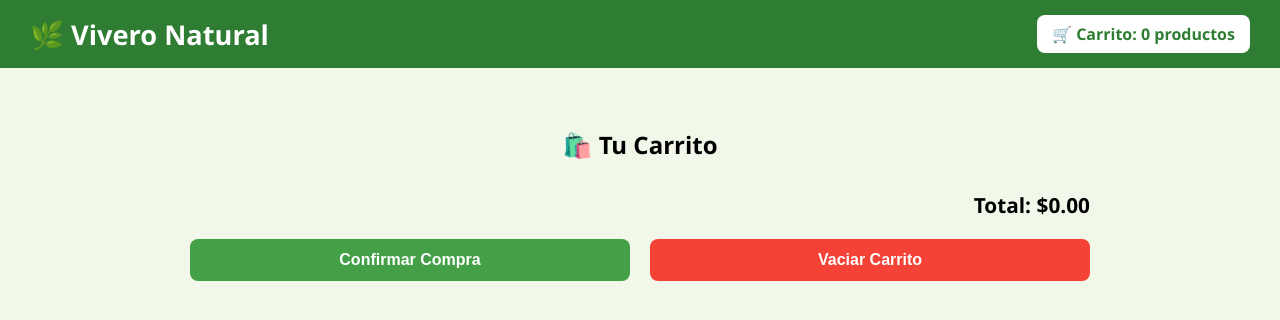
After one commit to LorenzoBuero/TP_Progra_III_Vivero, a web app: file paginas/carrito.html in a window 1280 px wide. The commit adds this page. Shown: the top 320 px of the page. Run offline with its HTML, style and script files only (its server is not run), Linux system fonts and the light colour scheme.

Commit message:
Franco agregó funcionalidades al carrito

```diff
--- /dev/null
+++ b/codigo/carrito.js
@@ -0,0 +1,96 @@
+// Codigo previsorio
+
+
+
+// ================================
+// VARIABLES GLOBALES
+// ================================
+
+let carrito = JSON.parse(localStorage.getItem("carrito")) || [];
+
+// ================================
+// FUNCIONES
+// ================================
+
+const renderizarCarrito = () => {
+  const lista = document.getElementById("cart-items");
+  const totalSpan = document.getElementById("cart-total");
+  const contador = document.getElementById("cart-count");
+
+  lista.innerHTML = "";
+  let total = 0;
+  let cantidadTotal = 0;
+
+  carrito.forEach((producto, index) => {
+    const li = document.createElement("li");
+    li.classList.add("item-block");
+
+    const subtotal = producto.precio * producto.cantidad;
+    total += subtotal;
+    cantidadTotal += producto.cantidad;
+
+    li.innerHTML = `
+      <span class="item-name">${producto.nombre}</span>
+      <span class="info-carrito">Precio: $${producto.precio.toFixed(2)} | Cantidad: ${producto.cantidad}</span>
+      <button class="delete-button" data-index="${index}">Eliminar</button>
+    `;
+
+    lista.appendChild(li);
+  });
+
+  totalSpan.textContent = total.toFixed(2);
+  contador.textContent = cantidadTotal;
+
+  // Botones de eliminar
+  document.querySelectorAll(".delete-button").forEach(btn => {
+    btn.addEventListener("click", () => {
+      const index = btn.dataset.index;
+      carrito.splice(index, 1);
+      guardarCarrito();
+      renderizarCarrito();
+    });
+  });
+};
+
+const guardarCarrito = () => {
+  localStorage.setItem("carrito", JSON.stringify(carrito));
+};
+
+// ================================
+// BOTONES
+// ================================
+
+document.getElementById("btn-confirmar-compra").addEventListener("click", () => {
+  if (carrito.length === 0) {
+    alert("El carrito está vacío.");
+    return;
+  }
+
+  const nombre = localStorage.getItem("nombreUsuario") || "Cliente";
+
+  // Guardar ticket en storage
+  const ticket = {
+    cliente: nombre,
+    fecha: new Date().toLocaleString(),
+    productos: carrito,
+    total: carrito.reduce((acc, p) => acc + p.precio * p.cantidad, 0),
+  };
+
+  localStorage.setItem("ticket", JSON.stringify(ticket));
+  localStorage.removeItem("carrito");
+
+
+});
+
+document.getElementById("btn-vaciar-carrito").addEventListener("click", () => {
+  if (confirm("¿Estás seguro que querés vaciar el carrito?")) {
+    carrito = [];
+    guardarCarrito();
+    renderizarCarrito();
+  }
+});
+
+// ================================
+// INICIO
+// ================================
+document.addEventListener("DOMContentLoaded", renderizarCarrito);
--- /dev/null
+++ b/paginas/carrito.html
@@ -0,0 +1,38 @@
+<!DOCTYPE html>
+<html lang="es">
+<head>
+  <meta charset="UTF-8" />
+  <meta name="viewport" content="width=device-width, initial-scale=1.0"/>
+  <title>Carrito de Compras</title>
+  <link rel="stylesheet" href="../styles/carrito.css" />
+</head>
+<body>
+
+  <nav class="navbar">
+    <div class="logo">🌿 Vivero Natural</div>
+    <div class="nombreAlumno"></div>
+    <div class="cart">
+      <span><strong>🛒 Carrito:</strong> <span id="cart-count">0</span> productos</span>
+    </div>
+  </nav>
+
+  <main class="cart-section">
+    <h2>🛍️ Tu Carrito</h2>
+
+    <ul id="cart-items">
+      <!-- Aquí se renderizan los productos agregados al carrito -->
+    </ul>
+
+    <div class="cart-total">
+      Total: <strong>$<span id="cart-total">0.00</span></strong>
+    </div>
+
+    <div class="acciones-carrito">
+      <button id="btn-confirmar-compra">Confirmar Compra</button>
+      <button id="btn-vaciar-carrito">Vaciar Carrito</button>
+    </div>
+  </main>
+
+  <script src="../codigo/carrito.js"></script>
+</body>
+</html>
--- /dev/null
+++ b/styles/carrito.css
@@ -0,0 +1,134 @@
+/* Estilos generales */
+body {
+  font-family: 'Segoe UI', sans-serif;
+  margin: 0;
+  background-color: #f1f8e9;
+}
+
+/* Navbar del carrito */
+nav.navbar {
+  background-color: #2e7d32;
+  color: white;
+  display: flex;
+  justify-content: space-between;
+  align-items: center;
+  padding: 15px 30px;
+}
+
+.logo {
+  font-size: 1.7rem;
+  font-weight: bold;
+}
+
+.nombreAlumno {
+  font-weight: bold;
+  font-size: 1.1rem;
+}
+
+.cart {
+  background-color: #ffffff;
+  color: #2e7d32;
+  padding: 8px 15px;
+  border-radius: 8px;
+  font-weight: bold;
+}
+
+/* Sección principal */
+.cart-section {
+  padding: 40px;
+  max-width: 900px;
+  margin: 0 auto;
+}
+
+.cart-section h2 {
+  text-align: center;
+  margin-bottom: 30px;
+}
+
+/* Ítems del carrito */
+#cart-items {
+  list-style-type: none;
+  padding: 0;
+  margin: 0 0 30px 0;
+}
+
+.item-block {
+  display: flex;
+  justify-content: space-between;
+  align-items: center;
+  background-color: #ffffff;
+  margin-bottom: 15px;
+  padding: 15px 20px;
+  border-radius: 10px;
+  box-shadow: 0 2px 5px rgba(0,0,0,0.1);
+}
+
+.item-name {
+  font-weight: bold;
+  color: #2e7d32;
+  width: 30%;
+}
+
+.info-carrito {
+  font-size: 0.95rem;
+  width: 50%;
+  color: #555;
+}
+
+/* Botón eliminar */
+.delete-button {
+  background-color: #d32f2f;
+  color: white;
+  border: none;
+  padding: 10px 12px;
+  border-radius: 6px;
+  cursor: pointer;
+  font-weight: bold;
+  transition: background-color 0.3s;
+}
+
+.delete-button:hover {
+  background-color: #b71c1c;
+}
+
+/* Total del carrito */
+.cart-total {
+  text-align: right;
+  font-size: 1.3rem;
+  font-weight: bold;
+  margin-bottom: 20px;
+}
+
+/* Botones de acción */
+.acciones-carrito {
+  display: flex;
+  justify-content: space-between;
+  gap: 20px;
+}
+
+.acciones-carrito button {
+  flex: 1;
+  padding: 12px;
+  font-size: 1rem;
+  border: none;
+  border-radius: 8px;
+  cursor: pointer;
+  font-weight: bold;
+  color: white;
+}
+
+#btn-confirmar-compra {
+  background-color: #43a047;
+}
+
+#btn-confirmar-compra:hover {
+  background-color: #2e7d32;
+}
+
+#btn-vaciar-carrito {
+  background-color: #f44336;
+}
+
+#btn-vaciar-carrito:hover {
+  background-color: #c62828;
+}
--- a/styles/estilosClientes.css
+++ b/styles/estilosClientes.css
@@ -1,10 +1,13 @@
-nav.navbar {
+#navbar {
   background-color: #2e7d32;
   color: white;
   display: flex;
   justify-content: space-between;
   align-items: center;
   padding: 15px 30px;
+
+  position: fixed;
+  width: 100%;
 }
 
 .logo {
```
Also changed, not shown: codigo/renderizarProductosYCategorias.js (+29 -8 lines), paginas/pagCliente.html (+11 -8 lines).
